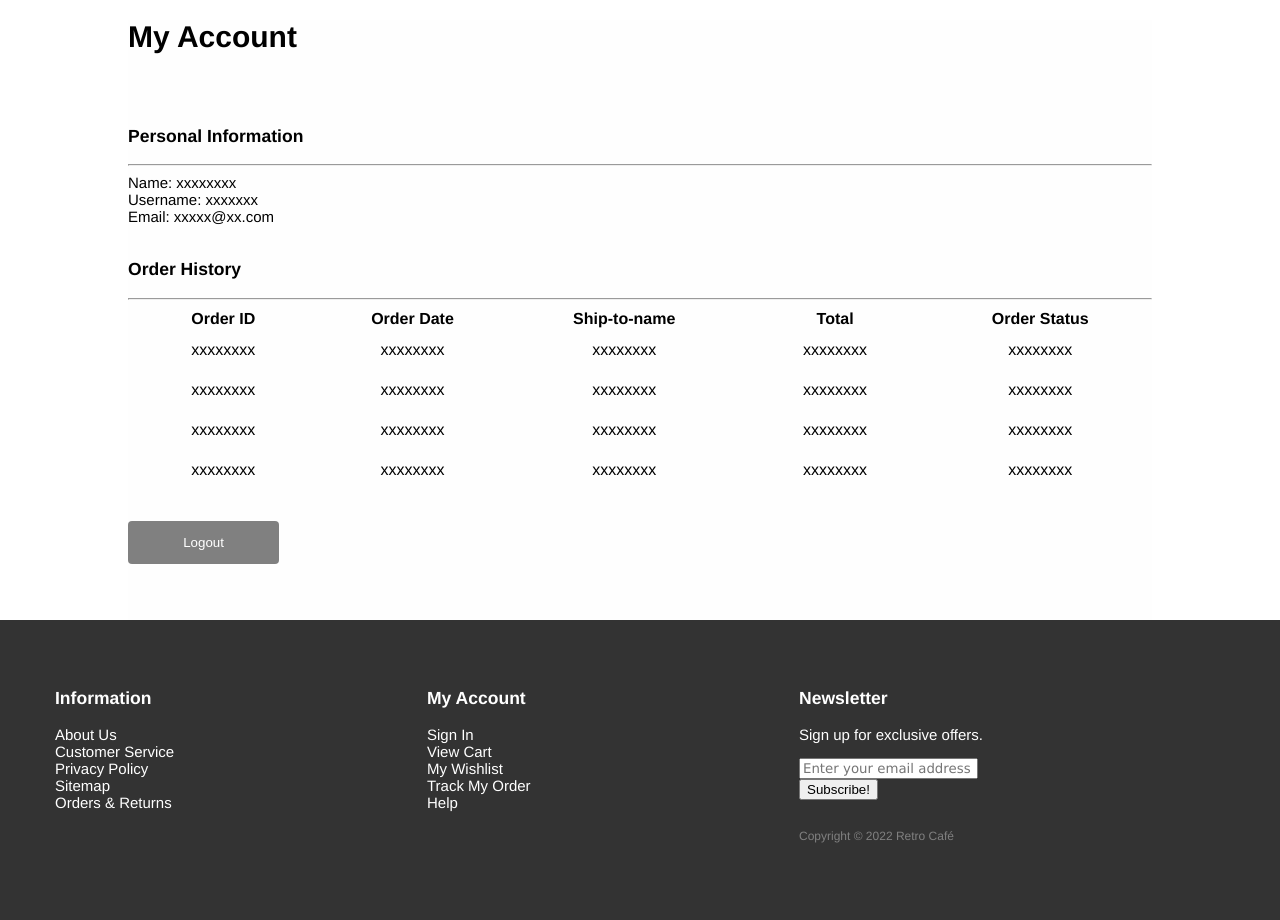
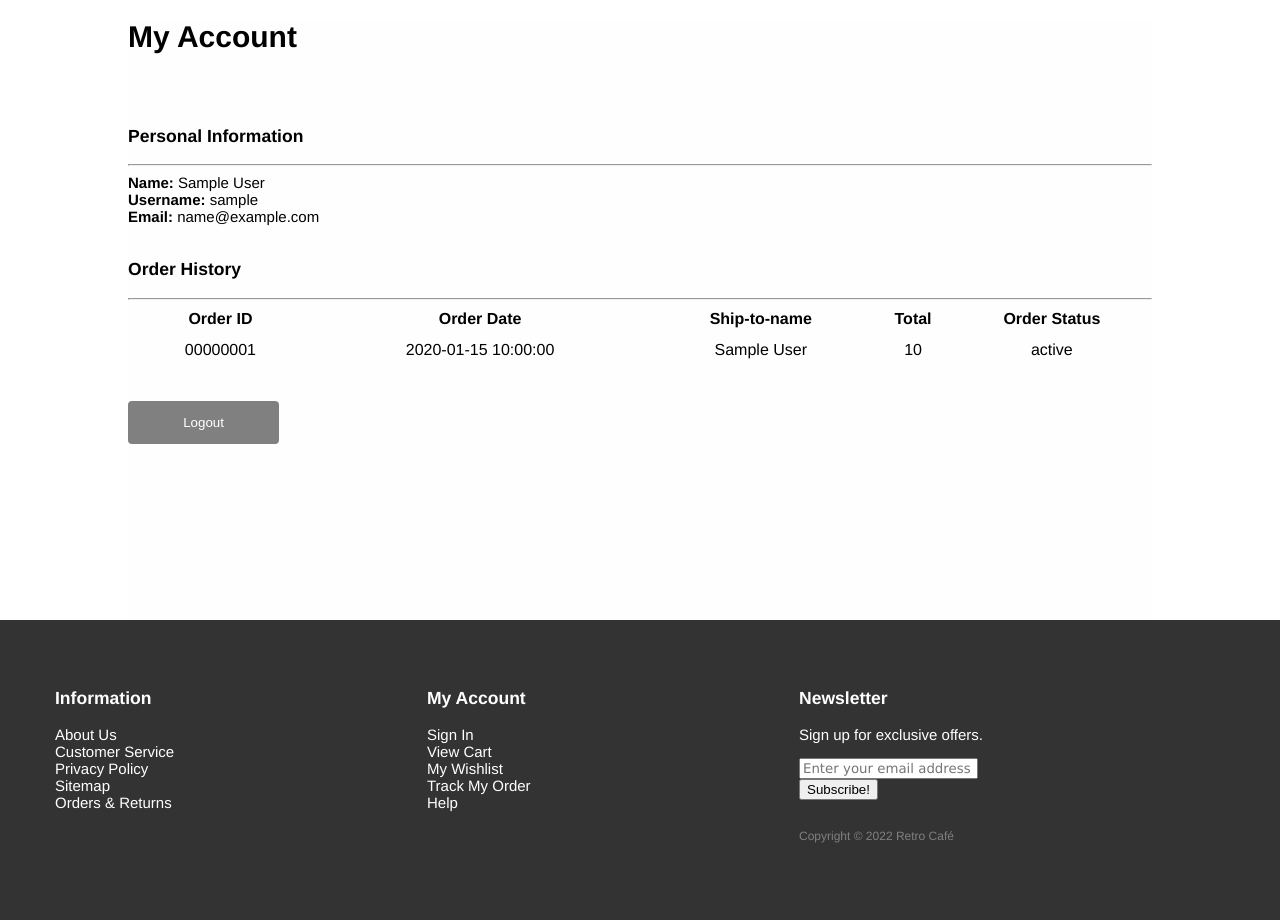
Before and after one commit to jason45992/RetroCafe, a PHP site: page /account_customer.php in a window 1280 px wide. Shown: the part 50-970 px from the top of the page. Run offline with PHP 8.4, Linux system fonts and the light colour scheme; the visitor is signed in with stand-in values (Sample User, id 1); tables that the repository leaves empty or names only in its code hold one stand-in row (values such as "Sample post").

Commit message:
update get account info from db

```diff
--- a/account_customer.php
+++ b/account_customer.php
@@ -2,6 +2,8 @@
   session_start();
   $user_id = $_SESSION['user_id'];
   $user_name = $_SESSION['user_name'];
+  $user_user_name = $_SESSION['user_user_name'];
+  $user_email= $_SESSION['user_email'];
   $user_is_admin = $_SESSION['user_is_admin'];
 ?>
 <html>
@@ -53,63 +55,38 @@
 		<div id="account_content">
 			<h3>Personal Information</h3>
 			<hr>
-			<label for="Name">Name: xxxxxxxx</label>
-			<br>
-			<label for="Username">Username: xxxxxxx</label>
-			<br>
-			<label for="Username">Email: xxxxx@xx.com</label>
-			<br><br>
-
-
+			<?php
+				echo '<label><b>Name:</b> '.$user_name.'</label><br><label><b>Username:</b> '.$user_user_name.'</label><br><label><b>Email:</b> '.$user_email.'</label><br><br>';
+			?>
 
 			<h3>Order History</h3>
 			<hr>
-			<table border="0">
+			<?php
+				// estabilish new db connection
+				@ $db = new mysqli('localhost', 'root', '','RetroCafe');
 
-				<tr>
-					<th>Order ID</th>
-					<th>Order Date</th>
-					<th>Ship-to-name</th>
-					<th>Total</th>
-					<th>Order Status</th>
-				</tr>
+				//log if db connection error
+				if (mysqli_connect_errno()) {
+					echo 'Error: Could not connect to database.  Please try again later.';
+					exit;
+				}
+				$query = "SELECT LPAD(id, 8, '0') AS 'id', datetime, CONCAT(first_name, ' ', last_name) as 'name', amount, status FROM orders WHERE user_id = ".$user_id.";";
+				$result = $db->query($query);
+				$num_results = $result->num_rows;
 
-				<tr>
-					<td>xxxxxxxx</td>
-					<td>xxxxxxxx</td>
-					<td>xxxxxxxx</td>
-					<td>xxxxxxxx</td>
-					<td>xxxxxxxx</td>
-				</tr>
-
-				<tr>
-					<td>xxxxxxxx</td>
-					<td>xxxxxxxx</td>
-					<td>xxxxxxxx</td>
-					<td>xxxxxxxx</td>
-					<td>xxxxxxxx</td>
-				</tr>
-
-				<tr>
-					<td>xxxxxxxx</td>
-					<td>xxxxxxxx</td>
-					<td>xxxxxxxx</td>
-					<td>xxxxxxxx</td>
-					<td>xxxxxxxx</td>
-				</tr>
-
-				<tr>
-					<td>xxxxxxxx</td>
-					<td>xxxxxxxx</td>
-					<td>xxxxxxxx</td>
-					<td>xxxxxxxx</td>
-					<td>xxxxxxxx</td>
-				</tr>
-
-			</table>
+				if($num_results > 0){
+					echo '<table border="0"><tr><th>Order ID</th><th>Order Date</th><th>Ship-to-name</th><th>Total</th><th>Order Status</th></tr>';
+					for ($i=0; $i <$num_results; $i++) {
+						$row = $result->fetch_assoc();
+						echo '<tr><td>'.$row['id'].'</td><td>'.$row['datetime'].'</td><td>'.$row['name'].'</td><td>'.$row['amount'].'</td><td>'.$row['status'].'</td></tr>';
+					}
+					echo '</table>';
+				}else{
+					echo '<div><p>No recent purchased found.</p></div>';
+				}
+			?>
 			<div class="logout">
-				<button type="submit" class="btn">Logout</button>
-
+				<button type="submit" class="btn" onclick="location.href='logout.php'">Logout</button>
 			</div>
 		</div>
 
--- a/login-action.php
+++ b/login-action.php
@@ -23,6 +23,8 @@
     $row = $result->fetch_assoc();
     $_SESSION['user_id'] = $row['id'];
     $_SESSION['user_name'] = $row['name'];
+    $_SESSION['user_user_name'] = $row['username'];
+    $_SESSION['user_email'] = $row['email'];
     $_SESSION['user_is_admin'] = $row['is_admin'];
     echo "<script>window.location.href='index.php';</script>";
   }else{
```
Also changed, not shown: account_admin.php (+6 -7 lines), dbconnect.php (deleted, +0 -9 lines), logout.php (added, +8 -0 lines).
